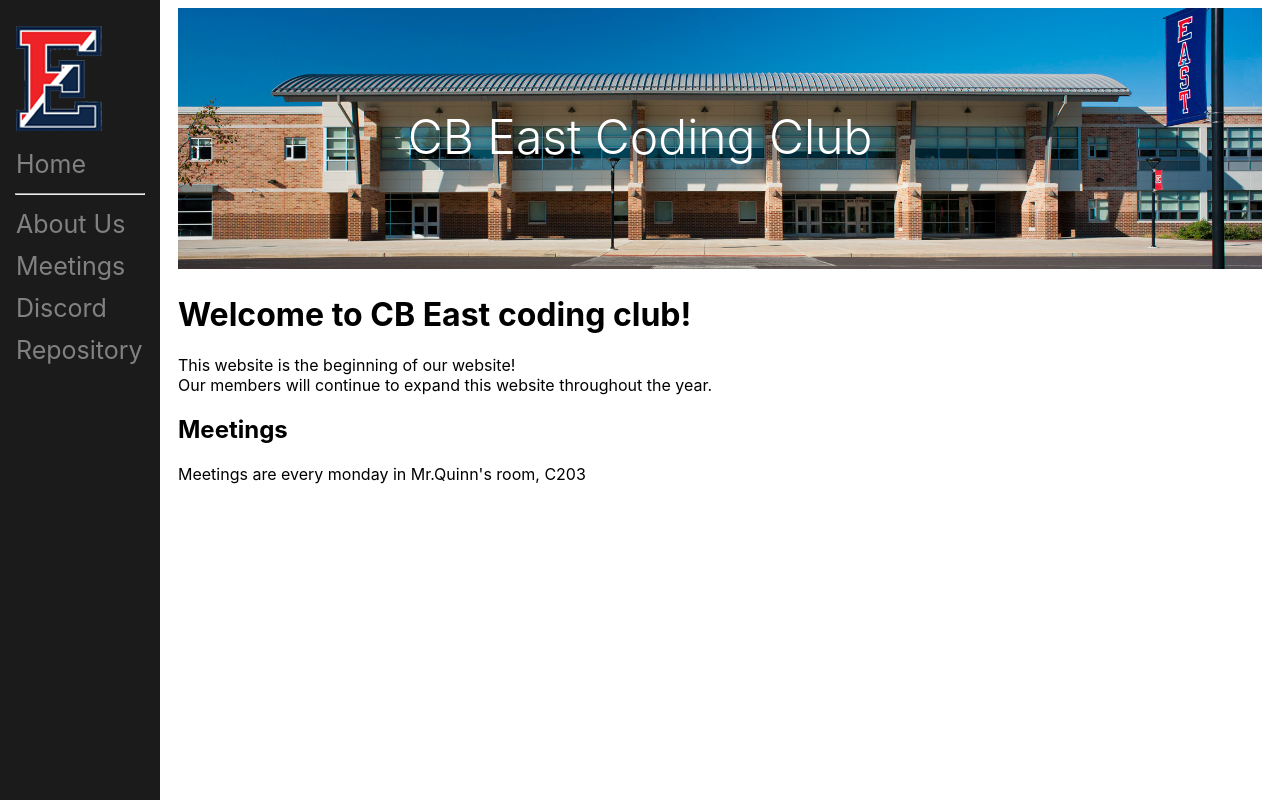
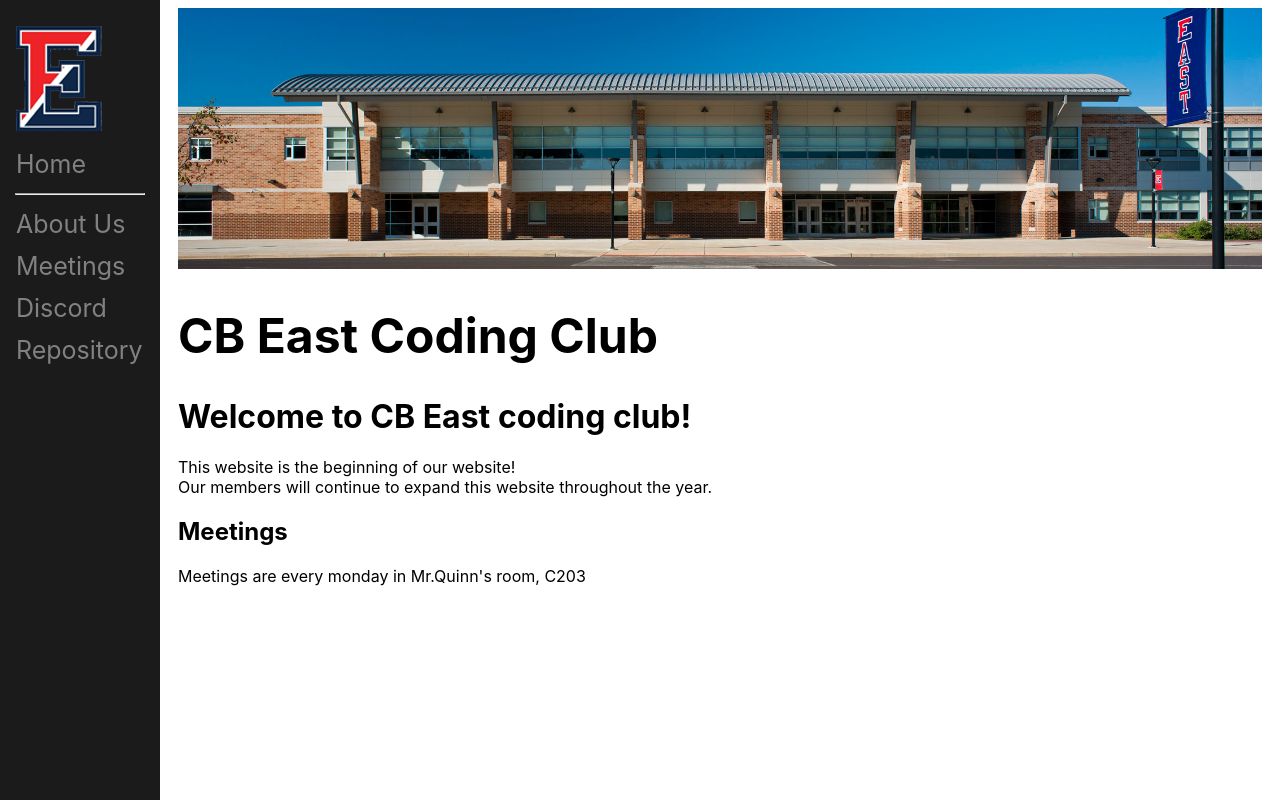
Before and after one commit to JonZavialov/cbeast, a Flask app: page / in a window 1280 px wide. Run offline with Flask 2, Linux system fonts and the light colour scheme.

Commit message:
Update styles.css

```diff
--- a/static/styles/styles.css
+++ b/static/styles/styles.css
@@ -56,20 +56,8 @@ body {
 }
 
 h1.title {
-    color: white;
+    color: black;
     font-size: 48px;
-    font-weight: 300;
-    line-height: 65px;
-    margin-block-start: 0em;
-    margin-block-end: 0em;
-    margin-top: 0;
-    margin-bottom: .5rem;
-    display: block;
-    text-align: center;
-    position: absolute;
-    top: 13%;
-    left: 50%;
-    transform: translate(-50%);
 }
 
 .left{
```
